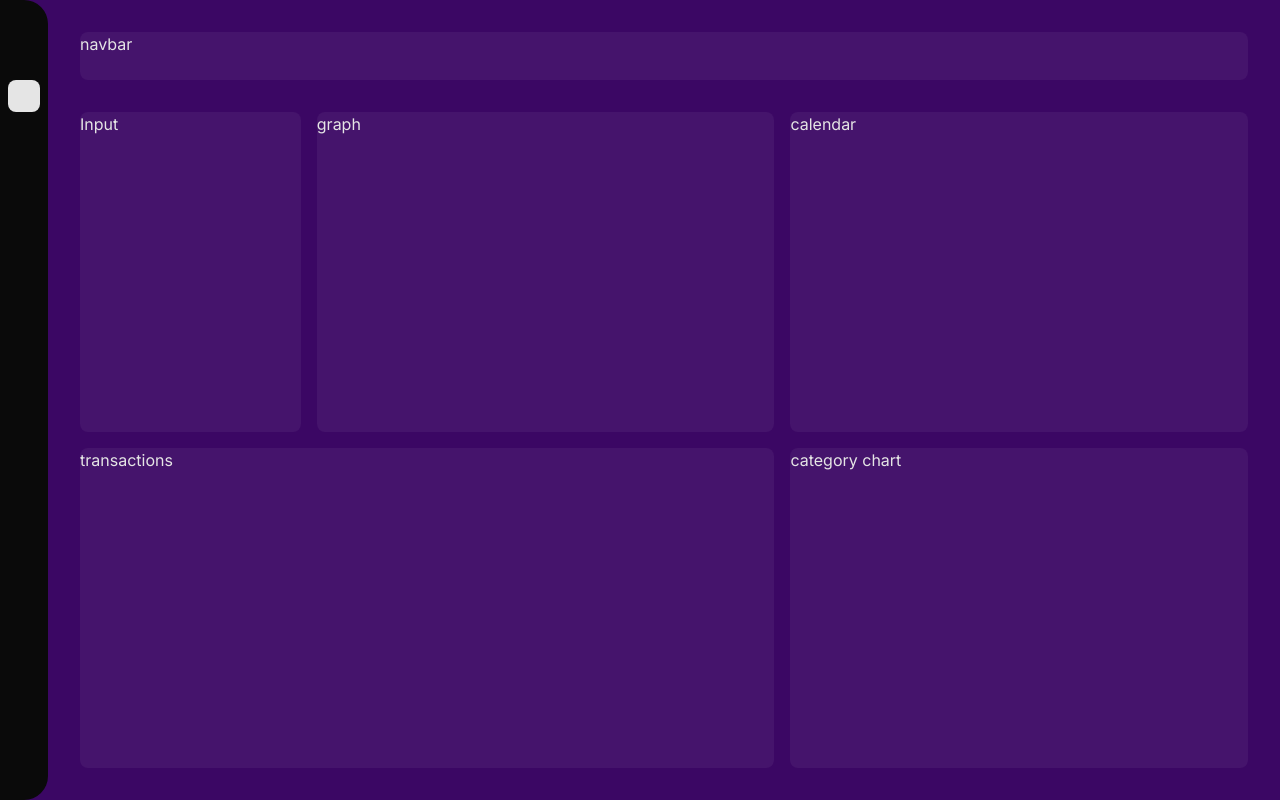
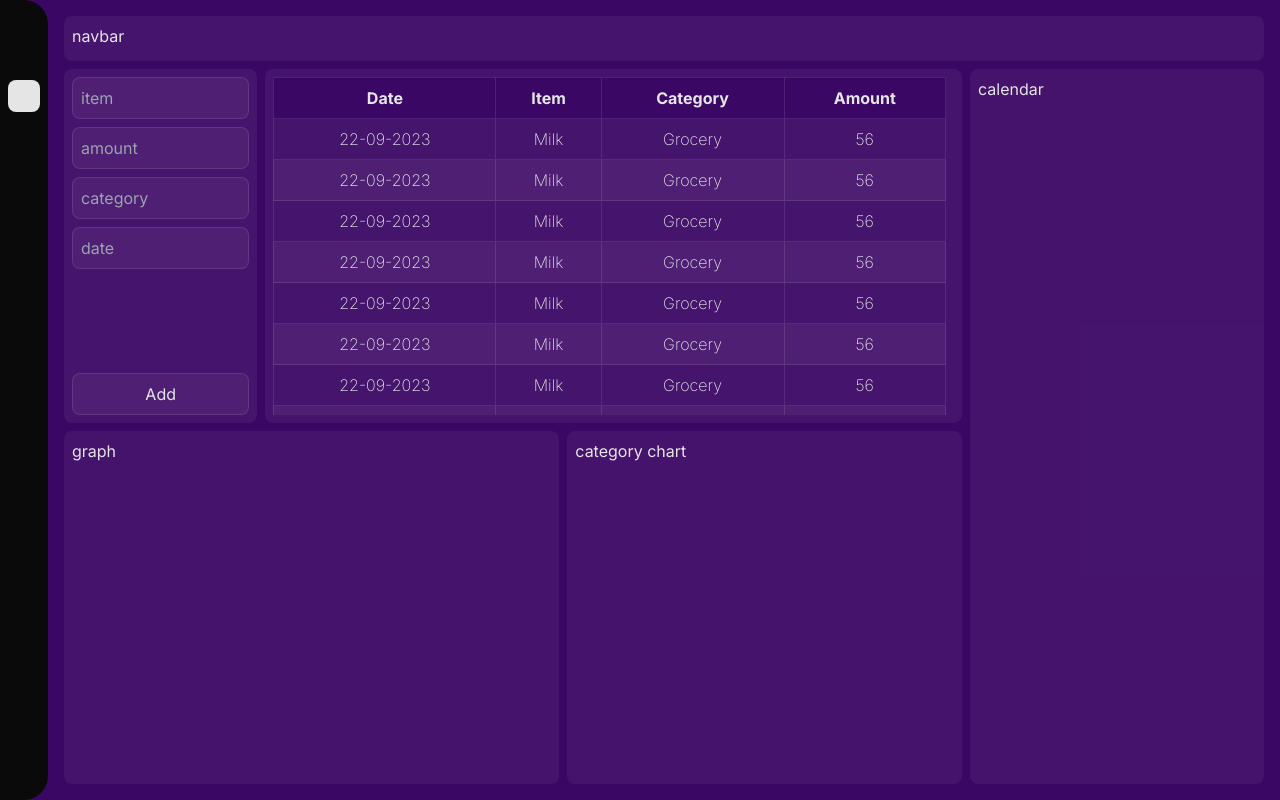
Before and after one commit to amirakbarwicaksono/financial-tracker, a Next.js app in the folder frontend/: page / in a window 1280 px wide. Built offline with nearby package versions, Linux system fonts and the light colour scheme.

Commit message:
improved layout

```diff
--- /dev/null
+++ b/frontend/app/components/Button.tsx
@@ -0,0 +1,5 @@
+const Button = ({ name }: { name: string }) => {
+    return <button className="bubble border-thin w-full capitalize hover:bg-opacity-20 active:bg-opacity-10">{name}</button>;
+};
+
+export default Button;
--- a/frontend/app/components/Calendar.tsx
+++ b/frontend/app/components/Calendar.tsx
@@ -1,5 +1,5 @@
 const Calendar = () => {
-    return <div className="bubble col-span-2 row-span-3">calendar</div>;
+    return <div className="bubble col-span-3 row-span-6">calendar</div>;
 };
 
 export default Calendar;
--- a/frontend/app/components/CategoryPieChart.tsx
+++ b/frontend/app/components/CategoryPieChart.tsx
@@ -1,5 +1,5 @@
 const CategoryPieChart = () => {
-    return <div className="bubble col-span-2 row-span-3">category chart</div>;
+    return <div className="bubble col-span-4 row-span-3">category chart</div>;
 };
 
 export default CategoryPieChart;
--- a/frontend/app/components/Graph.tsx
+++ b/frontend/app/components/Graph.tsx
@@ -1,5 +1,5 @@
 const Graph = () => {
-    return <div className="bubble col-span-2 row-span-3">graph</div>;
+    return <div className="bubble col-span-5 row-span-3">graph</div>;
 };
 
 export default Graph;
--- /dev/null
+++ b/frontend/app/components/Input.tsx
@@ -0,0 +1,11 @@
+const Input = ({ placeholder }: { placeholder?: string }) => {
+    return (
+        <input
+            type="text"
+            placeholder={placeholder}
+            className="w-full mb-2 bubble outline-none border-thin"
+        />
+    );
+};
+
+export default Input;
--- a/frontend/app/components/InputTransaction.tsx
+++ /dev/null
@@ -1,5 +0,0 @@
-const InputTransaction = () => {
-    return <div className="bubble col-span-1 row-span-3">Input</div>;
-};
-
-export default InputTransaction;
--- a/frontend/app/components/Navbar.tsx
+++ b/frontend/app/components/Navbar.tsx
@@ -1,5 +1,5 @@
 const Navbar = () => {
-    return <nav className="bubble mb-8 h-12">navbar</nav>;
+    return <nav className="bubble mb-2 h-12">navbar</nav>;
 };
 
 export default Navbar;
--- /dev/null
+++ b/frontend/app/components/TransactionForm.tsx
@@ -0,0 +1,22 @@
+import Button from "./Button";
+import Input from "./Input";
+
+const TransactionForm = () => {
+    return (
+        <div className="bubble col-span-2 row-span-3">
+            <form
+                action=""
+                className="flex flex-col h-full"
+            >
+                <Input placeholder="item"></Input>
+                <Input placeholder="amount"></Input>
+                <Input placeholder="category"></Input>
+                <Input placeholder="date"></Input>
+                <div className="flex-grow" />
+                <Button name="add" />
+            </form>
+        </div>
+    );
+};
+
+export default TransactionForm;
--- a/frontend/app/components/Transactions.tsx
+++ b/frontend/app/components/Transactions.tsx
@@ -1,5 +1,71 @@
 const Transactions = () => {
-    return <div className="bubble col-span-3 row-span-3">transactions</div>;
+    return (
+        <div className="bubble col-span-7 row-span-3 overflow-hidden">
+            <div className="overflow-auto pr-2 max-h-full">
+                <table className="w-full capitalize text-center border-separate border-spacing-0 ">
+                    <thead className="bg-purple-950 sticky top-0">
+                        <tr>
+                            <th>date</th>
+                            <th>item</th>
+                            <th>category</th>
+                            <th>amount</th>
+                        </tr>
+                    </thead>
+
+                    <tbody>
+                        <tr>
+                            <td>22-09-2023</td>
+                            <td>milk</td>
+                            <td>grocery</td>
+                            <td>56</td>
+                        </tr>
+                        <tr>
+                            <td>22-09-2023</td>
+                            <td>milk</td>
+                            <td>grocery</td>
+                            <td>56</td>
+                        </tr>
+                        <tr>
+                            <td>22-09-2023</td>
+                            <td>milk</td>
+                            <td>grocery</td>
+                            <td>56</td>
+                        </tr>
+                        <tr>
+                            <td>22-09-2023</td>
+                            <td>milk</td>
+                            <td>grocery</td>
+                            <td>56</td>
+                        </tr>
+                        <tr>
+                            <td>22-09-2023</td>
+                            <td>milk</td>
+                            <td>grocery</td>
+                            <td>56</td>
+                        </tr>
+                        <tr>
+                            <td>22-09-2023</td>
+                            <td>milk</td>
+                            <td>grocery</td>
+                            <td>56</td>
+                        </tr>
+                        <tr>
+                            <td>22-09-2023</td>
+                            <td>milk</td>
+                            <td>grocery</td>
+                            <td>56</td>
+                        </tr>
+                        <tr>
+                            <td>22-09-2023</td>
+                            <td>milk</td>
+                            <td>grocery</td>
+                            <td>56</td>
+                        </tr>
+                    </tbody>
+                </table>
+            </div>
+        </div>
+    );
 };
 
 export default Transactions;
--- a/frontend/app/globals.css
+++ b/frontend/app/globals.css
@@ -1,11 +1,41 @@
 @tailwind base;
 @tailwind components;
 @tailwind utilities;
+
+::-webkit-scrollbar {
+    @apply w-3;
+}
+
+::-webkit-scrollbar-thumb {
+    @apply bubble hover:bg-opacity-10;
+}
 
 body {
     @apply bg-purple-950 text-white overflow-x-hidden;
 }
 
+.border-thin {
+    @apply border border-white border-opacity-10;
+}
+
 .bubble {
-    @apply bg-white bg-opacity-5 rounded-lg text-neutral-200;
+    @apply bg-white bg-opacity-5 p-2 rounded-lg text-neutral-200;
 }
+
+th,
+td {
+    @apply p-2 border-b border-r border-white border-opacity-10;
+}
+
+th {
+    @apply border-t;
+}
+
+th:first-child,
+td:first-child {
+    @apply border-l;
+}
+
+tbody tr {
+    @apply even:bg-white even:bg-opacity-5 font-extralight;
+}
--- a/frontend/app/page.tsx
+++ b/frontend/app/page.tsx
@@ -1,23 +1,22 @@
 import Calendar from "./components/Calendar";
 import CategoryPieChart from "./components/CategoryPieChart";
 import Graph from "./components/Graph";
-import InputTransaction from "./components/InputTransaction";
 import Navbar from "./components/Navbar";
 import Sidebar from "./components/Sidebar";
+import TransactionForm from "./components/TransactionForm";
 import Transactions from "./components/Transactions";
 
 export default function Home() {
     return (
         <div className="flex">
             <Sidebar />
-            <div className="w-full flex flex-col p-8">
+            <div className="w-full flex flex-col p-4 h-screen ">
                 <Navbar />
-
-                <div className="flex-grow grid grid-cols-5 grid-rows-6 gap-4">
-                    <InputTransaction />
+                <div className="flex-grow grid grid-cols-12 grid-rows-6 gap-2 overflow-hidden">
+                    <TransactionForm />
+                    <Transactions />
+                    <Calendar />
                     <Graph />
-                    <Calendar />
-                    <Transactions />
                     <CategoryPieChart />
                 </div>
             </div>
--- a/frontend/tailwind.config.ts
+++ b/frontend/tailwind.config.ts
@@ -1,20 +1,8 @@
-import type { Config } from 'tailwindcss'
+import type { Config } from "tailwindcss";
 
 const config: Config = {
-  content: [
-    './pages/**/*.{js,ts,jsx,tsx,mdx}',
-    './components/**/*.{js,ts,jsx,tsx,mdx}',
-    './app/**/*.{js,ts,jsx,tsx,mdx}',
-  ],
-  theme: {
-    extend: {
-      backgroundImage: {
-        'gradient-radial': 'radial-gradient(var(--tw-gradient-stops))',
-        'gradient-conic':
-          'conic-gradient(from 180deg at 50% 50%, var(--tw-gradient-stops))',
-      },
-    },
-  },
-  plugins: [],
-}
-export default config
+    content: ["./pages/**/*.{js,ts,jsx,tsx,mdx}", "./components/**/*.{js,ts,jsx,tsx,mdx}", "./app/**/*.{js,ts,jsx,tsx,mdx}"],
+    theme: {},
+    plugins: [],
+};
+export default config;
```
